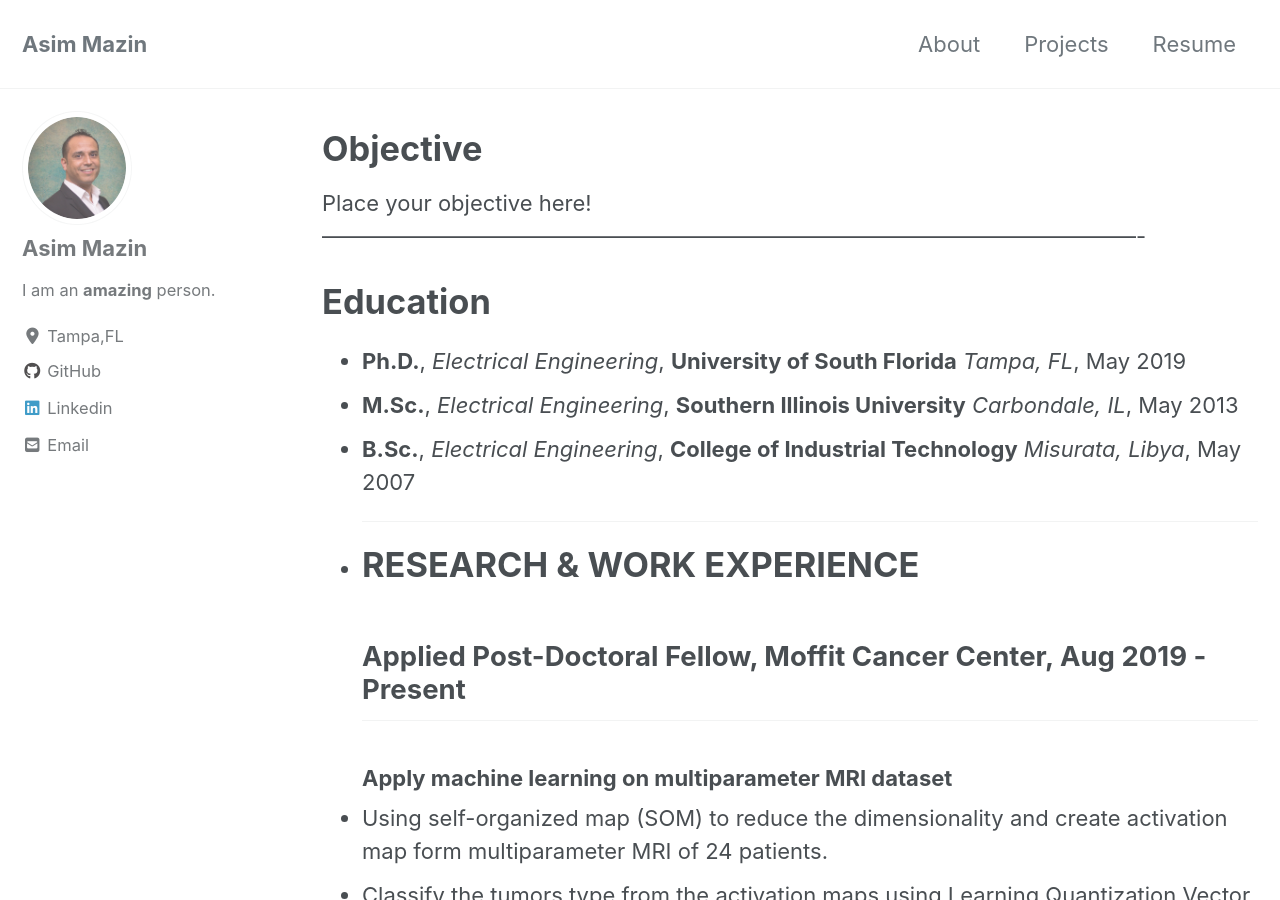
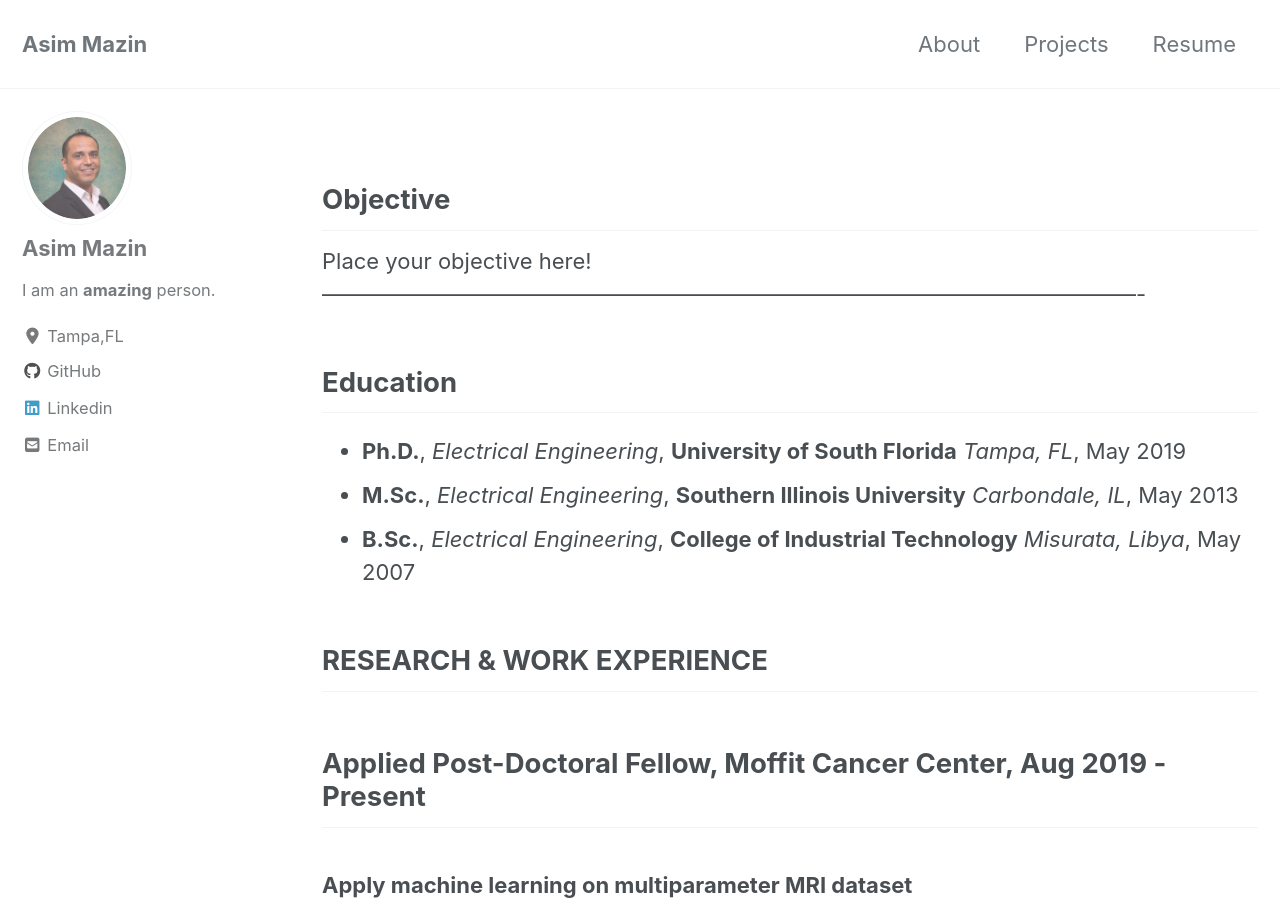
Before and after one commit to AsimMazin/Asimmazin.github.io, a Jekyll site: the page built from _pages/Resume.md, in a window 1280 px wide and 900 px high. Built offline with Jekyll 4.4.1, drawn with Linux system fonts in a browser that asks for light colours; cached includes are drawn as plain includes; nearby versions of some CDN libraries.

Commit message:
modifications

```diff
--- a/_pages/Resume.md
+++ b/_pages/Resume.md
@@ -6,15 +6,15 @@ permalink: /Resume/
 ---
 
 
-# Objective
+## Objective
 Place your objective here!
 ----------------------------------------------------------------------------------------------------------------
-# Education
+## Education
  - **Ph.D.**, *Electrical Engineering*, **University of South Florida**      *Tampa, FL*,       May 2019
  - **M.Sc.**, *Electrical Engineering*, **Southern Illinois University**     *Carbondale, IL*,  May 2013
  - **B.Sc.**, *Electrical Engineering*, **College of Industrial Technology** *Misurata, Libya*, May 2007
-- - - - - -
-# RESEARCH & WORK EXPERIENCE
+
+## RESEARCH & WORK EXPERIENCE
 ## Applied Post-Doctoral Fellow, Moffit Cancer Center, Aug 2019 - Present
 ### Apply machine learning on multiparameter MRI dataset
 - Using self-organized map (SOM) to reduce the dimensionality and create activation map form multiparameter MRI of 24 patients.
```
